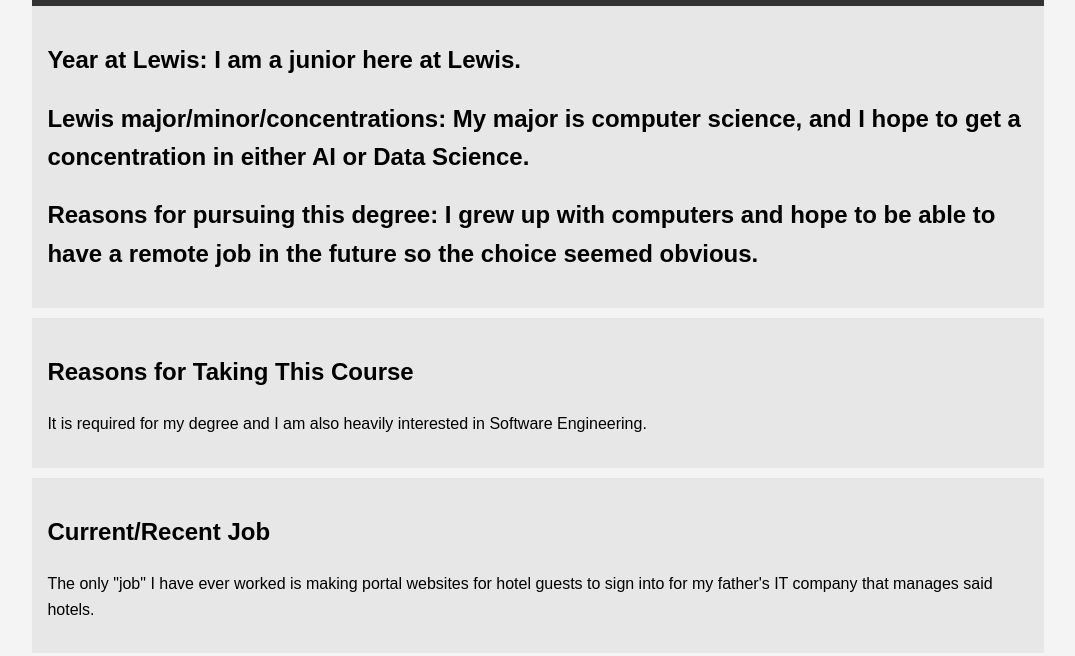
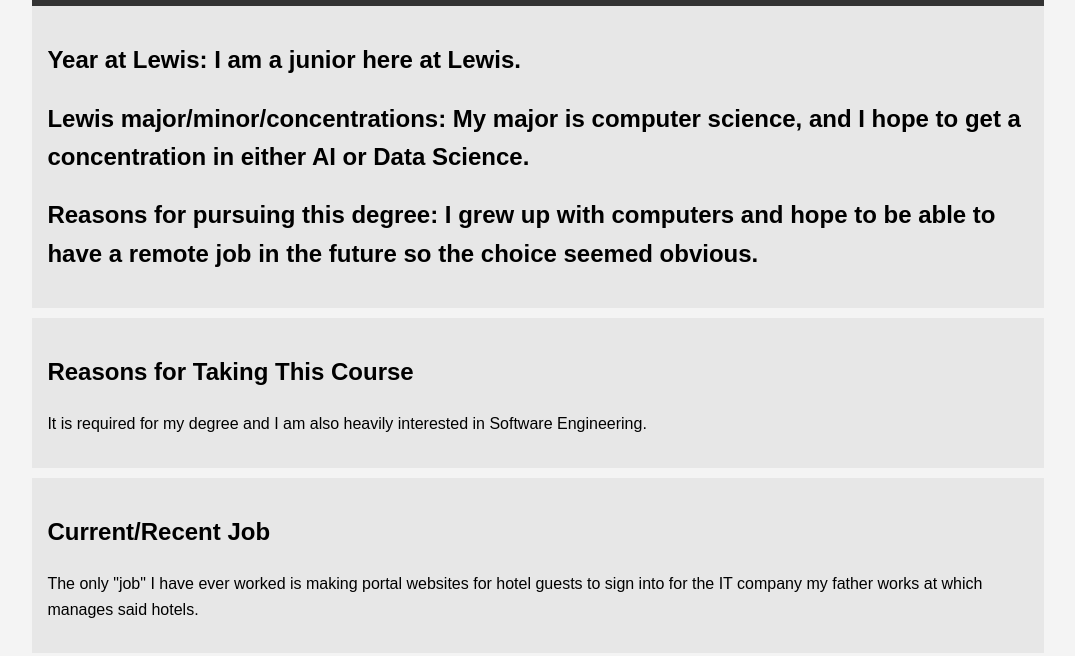
Before and after one commit to JobuBoju/Getting-to-know-each-other2, a plain HTML site: page index.html in a window 1280 px wide. Shown: the part 144-800 px from the top of the page, without its empty margins (102-1177 px from the left). Drawn offline with Linux system fonts and the light colour scheme.

Commit message:
Update index.html final final update update I promise

```diff
--- a/index.html
+++ b/index.html
@@ -48,7 +48,7 @@
 
 		<section class="job">
             <h2>Current/Recent Job</h2>
-			<p>The only "job" I have ever worked is making portal websites for hotel guests to sign into for my father's IT company that manages said hotels.</p>
+			<p>The only "job" I have ever worked is making portal websites for hotel guests to sign into for the IT company my father works at which manages said hotels.</p>
         </section>
 
         <section class="hobbies">
```
